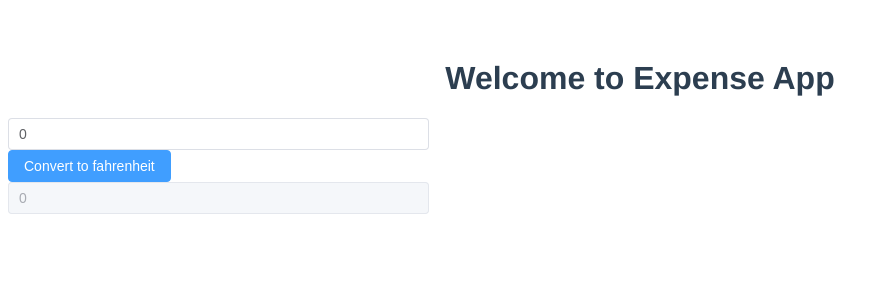
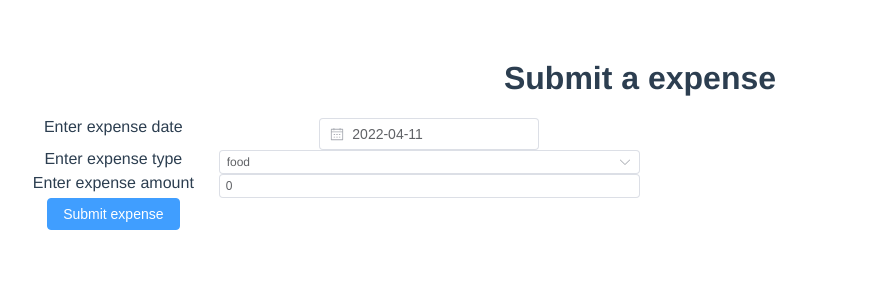
Before and after one commit to tanmaypatil/expense-application, a Vue app: page / in a window 1280 px wide. Shown: the top 300 px of the page, without its empty margins (0-889 px from the left). Built offline with nearby package versions, Linux system fonts and the light colour scheme.

Commit message:
basic expense form

```diff
--- a/src/App.vue
+++ b/src/App.vue
@@ -1,14 +1,14 @@
 <template>
-  <HelloWorld msg="Welcome to Expense App"/>
+  <Expense />
 </template>
 
 <script>
-import HelloWorld from './components/HelloWorld.vue'
+import Expense from './components/Expense.vue'
 
 export default {
   name: 'App',
   components: {
-    HelloWorld
+    Expense
   }
 }
 </script>
--- /dev/null
+++ b/src/components/Expense.vue
@@ -0,0 +1,125 @@
+<template>
+  <div class="hello">
+    <h1>Submit a expense</h1>
+
+    <el-row class="mb-4">
+      <el-col :span="4">
+        <label>Enter expense date</label>
+      </el-col>
+      <el-col :span="8">
+        <el-date-picker v-model="value1" type="date" placeholder="Pick a day" />
+      </el-col>
+    </el-row>
+
+    <el-row class="mb-4">
+      <el-col :span="4">
+        <label>Enter expense type</label>
+      </el-col>
+      <el-col :span="8">
+        <el-select v-model="expenseOpt" class="m-2" placeholder="Select" size="small">
+          <el-option
+            v-for="item in options"
+            :key="item.value"
+            :label="item.label"
+            :value="item.value"
+          />
+        </el-select>
+      </el-col>
+    </el-row>
+  <el-row class="mb-4">
+      <el-col :span="4">
+        <label>Enter expense amount</label>
+      </el-col>
+      <el-col :span="8">
+        <el-input v-model="amount" size="small" placeholder="Enter amount" />
+      </el-col>
+    </el-row>
+    <el-row class="mb-4">
+      <el-col :span="4">
+        <el-button v-on:click="convert" id="submit" type="primary">Submit expense</el-button>
+      </el-col>
+    </el-row>
+
+  </div>
+</template>
+
+<script>
+import axios from 'axios';
+export default {
+  name: 'ExpenseApp',
+  props: {
+    msg: String
+  },
+  data() {
+    return {
+      input: 0,
+      expenseOpt: 'food',
+      name: 'Expense',
+      value1: "2022/04/11",
+      output: 0,
+      amount : 0,
+      options: [
+        {
+          value: 'food',
+          label: 'food',
+        },
+        {
+          value: 'travelling',
+          label: 'travelling',
+        },
+        {
+          value: 'movie',
+          label: 'movie',
+        },
+        {
+          value: 'clothes',
+          label: 'clothes',
+        },
+        {
+          value: 'books',
+          label: 'books',
+        },
+      ]
+    }
+  },
+  methods: {
+    convert() {
+      console.log(`Hello ${this.name}!`);
+      console.log(this.input);
+      console.log('backend url' + process.env.VUE_APP_API_URL);
+      let url = process.env.VUE_APP_API_URL;
+      let obj = { celsius: this.input };
+      axios({
+        method: 'post',
+        headers: { 'Content-Type': 'application/json' },
+
+        url: url, data: obj
+      })
+        .then(response => {
+          console.log(JSON.stringify(response));
+          this.output = response.data.farenheit
+        })
+      //this.output = this.input * 1.8 + 32
+      //console.log(this.output);
+    }
+  }
+}
+</script>
+
+<!-- Add "scoped" attribute to limit CSS to this component only -->
+<style scoped>
+h3 {
+  margin: 40px 0 0;
+}
+ul {
+  list-style-type: none;
+  padding: 0;
+}
+li {
+  display: inline-block;
+  margin: 0 10px;
+}
+a {
+  color: #42b983;
+}
+</style>
```
